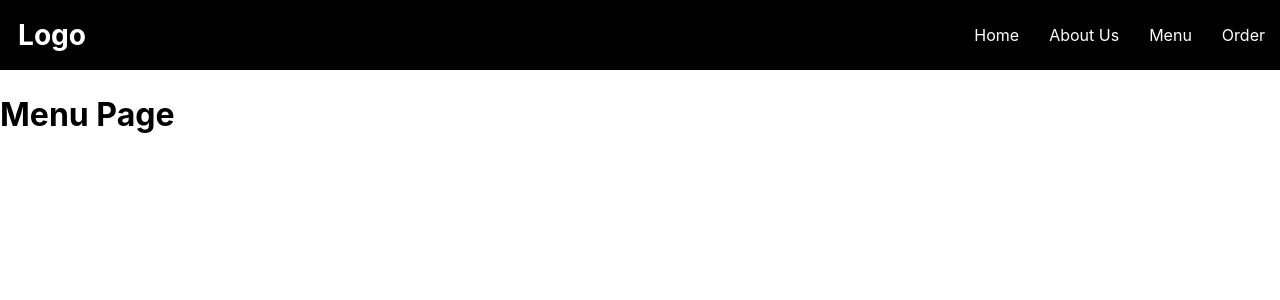
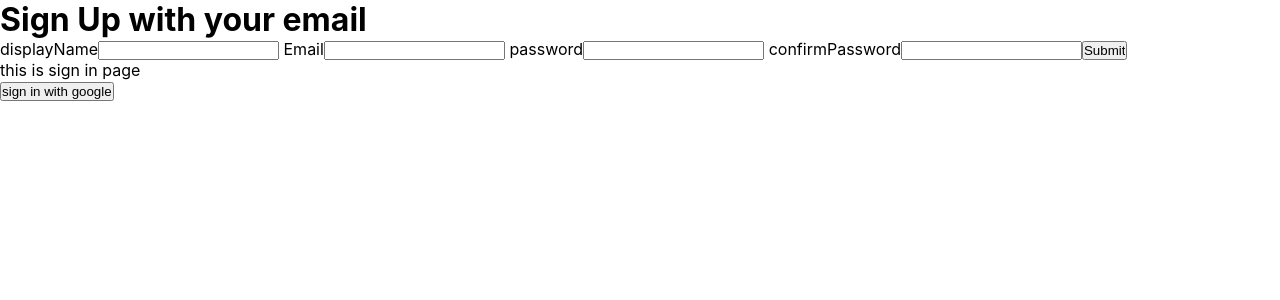
Before and after one commit to NDBaoFE/pizza-ordering-hiep, a React (Create React App) app: page /menu in a window 1280 px wide. Shown: the top 300 px of the page. Built offline with nearby package versions, Linux system fonts and the light colour scheme.

Commit message:
create firebase store and auth, use hook form , create sign in with gg pop up

```diff
--- a/package.json
+++ b/package.json
@@ -7,8 +7,10 @@
     "@testing-library/react": "^13.0.0",
     "@testing-library/user-event": "^13.2.1",
     "axios": "^0.27.2",
+    "firebase": "^9.9.3",
     "react": "^18.2.0",
     "react-dom": "^18.2.0",
+    "react-hook-form": "^7.34.2",
     "react-router-dom": "^6.3.0",
     "react-scripts": "5.0.1",
     "sass": "^1.54.5",
--- a/src/App.js
+++ b/src/App.js
@@ -1,31 +1,12 @@
-import { Routes, Route } from 'react-router-dom'
-import Navigation from './router/Navigation/Navigation.component'
-
-const Home = () => {
-  return <h1> home Page</h1>
-}
-const Order = () => {
-  return <h1> Order Page</h1>
-}
-
-const AboutUs = () => {
-  return <h1> About Us Page</h1>
-}
-const Menu = () => {
-  return <h1> Menu Page</h1>
-}
-
+// import MainRoute from './router'
+import SignIn from './router/sign-in/sign-in.component'
+import SignUp from './router/sign-up-page/sign-up.component'
 function App() {
   return (
-    <Routes>
-      <Route path="/" element={<Navigation />}>
-        <Route index element={<Home />} />
-        <Route path="home" element={<Home />} />
-        <Route path="order" element={<Order />} />
-        <Route path="aboutUs" element={<AboutUs />} />
-        <Route path="menu" element={<Menu />} />
-      </Route>
-    </Routes>
+    <>
+      <SignUp />
+      <SignIn />
+    </>
   )
 }
 
--- /dev/null
+++ b/src/router/index.jsx
@@ -0,0 +1,33 @@
+import { Routes, Route } from 'react-router-dom'
+import Navigation from './Navigation/Navigation.component'
+
+const Home = () => {
+  return <h1> home Page</h1>
+}
+const Order = () => {
+  return <h1> Order Page</h1>
+}
+
+const AboutUs = () => {
+  return <h1> About Us Page</h1>
+}
+
+const Menu = () => {
+  return <h1> Menu Page</h1>
+}
+
+const MainRoute = () => {
+  return (
+    <Routes>
+      <Route path="/" element={<Navigation />}>
+        <Route index element={<Home />} />
+        <Route path="home" element={<Home />} />
+        <Route path="order" element={<Order />} />
+        <Route path="aboutUs" element={<AboutUs />} />
+        <Route path="menu" element={<Menu />} />
+      </Route>
+    </Routes>
+  )
+}
+
+export default MainRoute
--- /dev/null
+++ b/src/router/sign-in/sign-in.component.jsx
@@ -0,0 +1,16 @@
+import { SignInWithGooglePopUp, createUserDoccumentFromAuth } from '../../utils/firebase.utils'
+
+const SignIn = () => {
+  const logGoogleUser = async () => {
+    const { user } = await SignInWithGooglePopUp()
+    const usetDocRef = await createUserDoccumentFromAuth(user)
+  }
+  return (
+    <>
+      <div className=""> this is sign in page</div>
+      <button onClick={logGoogleUser}>sign in with google</button>
+    </>
+  )
+}
+
+export default SignIn
--- /dev/null
+++ b/src/router/sign-up-page/sign-up.component.jsx
@@ -0,0 +1,60 @@
+import { useForm } from 'react-hook-form'
+import {
+  createAuthUserWithEmailAndPasword,
+  createUserDoccumentFromAuth,
+} from '../../utils/firebase.utils'
+
+const SignUp = () => {
+  const {
+    register,
+    handleSubmit,
+    formState: { errors },
+    getValues,
+    resetField,
+  } = useForm()
+  const onSubmit = async () => {
+    const values = getValues()
+    const { displayName, email, password, confirmPassword } = values
+
+    if (password !== confirmPassword) {
+      alert('your password do not match')
+      return
+    }
+    try {
+      const { user } = await createAuthUserWithEmailAndPasword(email, password)
+
+      await createUserDoccumentFromAuth(user, { displayName })
+
+      // resetField('displayName')
+      // resetField('email')
+      // resetField('password')
+      // resetField('confirmPassword')
+    } catch (error) {
+      if (error.code === 'auth/email-already-in-use') {
+        alert('Cannot create user, email already in use')
+      } else {
+        console.log('user creation encountered an error', error)
+      }
+    }
+  }
+
+  return (
+    <>
+      <h1>Sign Up with your email </h1>
+      <form onSubmit={handleSubmit(onSubmit)}>
+        <label> displayName</label>
+        <input {...register('displayName', { required: true })} />
+        <label> Email</label>
+        <input type="email" {...register('email', { required: true })} />
+        <label> password</label>
+        <input type="password" {...register('password', { required: true })} />
+        <label> confirmPassword</label>
+        <input type="password" {...register('confirmPassword', { required: true })} />
+        {errors.password && <p>This field is required</p>}
+        <input type="submit" />
+      </form>
+    </>
+  )
+}
+
+export default SignUp
--- /dev/null
+++ b/src/utils/firebase.utils.js
@@ -0,0 +1,55 @@
+import { initializeApp } from 'firebase/app'
+import {
+  getAuth,
+  signInWithPopup,
+  GoogleAuthProvider,
+  createUserWithEmailAndPassword,
+} from 'firebase/auth'
+import { getFirestore, doc, getDoc, setDoc } from 'firebase/firestore'
+const firebaseConfig = {
+  apiKey: 'AIzaSyDkLglzqr0KHzI3dbEvGD9h7Bk01JvYD7I',
+  authDomain: 'pizza-db-c104f.firebaseapp.com',
+  projectId: 'pizza-db-c104f',
+  storageBucket: 'pizza-db-c104f.appspot.com',
+  messagingSenderId: '463986977754',
+  appId: '1:463986977754:web:7c2a00065620346ddeeee3',
+  measurementId: 'G-4X8FT4JS8Z',
+}
+
+const firebaseApp = initializeApp(firebaseConfig)
+
+const provider = new GoogleAuthProvider()
+provider.setCustomParameters({
+  propmt: 'select_account',
+})
+
+export const auth = getAuth()
+export const SignInWithGooglePopUp = () => signInWithPopup(auth, provider)
+export const db = getFirestore()
+
+export const createUserDoccumentFromAuth = async (userAuth, additionalInformation = {}) => {
+  if (!userAuth) return
+  const userDocRef = doc(db, 'user', userAuth.uid)
+  console.log(userDocRef)
+  const userSnapShot = await getDoc(userDocRef)
+
+  if (!userSnapShot.exists()) {
+    const { displayName, email } = userAuth
+    const createdAt = new Date()
+    try {
+      await setDoc(userDocRef, {
+        displayName,
+        email,
+        createdAt,
+        ...additionalInformation,
+      })
+    } catch (err) {
+      console.log('err creating the user', err.message)
+    }
+  }
+  return userDocRef
+}
+export const createAuthUserWithEmailAndPasword = async (email, password) => {
+  if (!email || !password) return
+  return await createUserWithEmailAndPassword(auth, email, password)
+}
```
Also changed, not shown: src/router/index.js (deleted), 2 other files (tests, documents, lock files or other folders).
